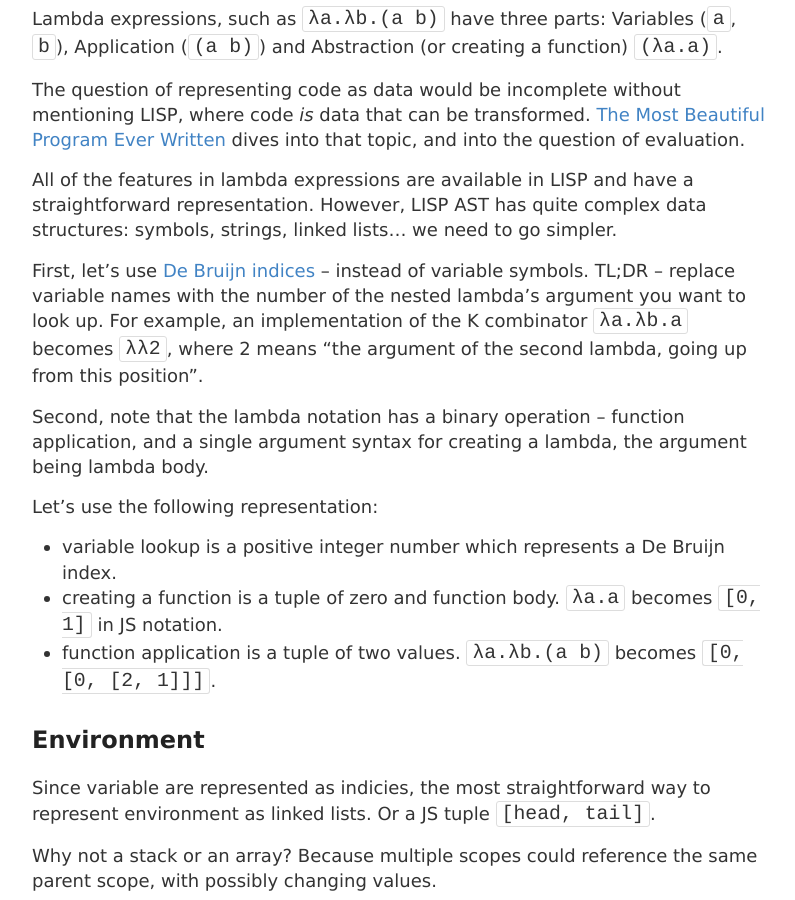
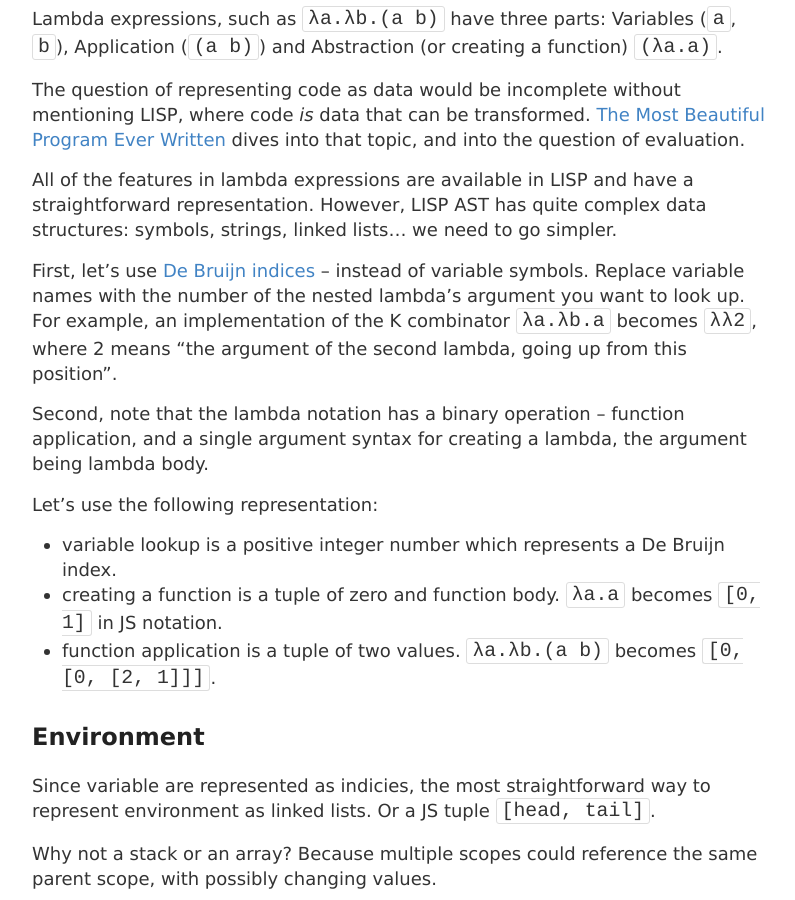
Before and after one commit to m1el/m1el.github.io, a Jekyll site: the page built from _posts/2018-01-25-smallest-lambda-eval.md, in a window 1280 px wide and 900 px high, scrolled down 558 px. Shown: the whole window, without its empty margins (238-1033 px from the left). Built offline with Jekyll 4.4.1, drawn with Linux system fonts in a browser that asks for light colours; some of the changed text lies outside the part shown.

Commit message:
removed unnecessary tldr

```diff
--- a/_posts/2018-01-25-smallest-lambda-eval.md
+++ b/_posts/2018-01-25-smallest-lambda-eval.md
@@ -27,7 +27,7 @@ All of the features in lambda expressions are available in LISP and have a strai
 However, LISP AST has quite complex data structures: symbols, strings, linked lists... we need to go simpler.
 
 First, let's use [De Bruijn indices][5] -- instead of variable symbols.
-TL;DR -- replace variable names with the number of the nested lambda's argument you want to look up.
+Replace variable names with the number of the nested lambda's argument you want to look up.
 For example, an implementation of the K combinator `λa.λb.a` becomes `λλ2`, where 2 means "the argument of the second lambda, going up from this position".
 
 Second, note that the lambda notation has a binary operation -- function application, and a single argument syntax for creating a lambda, the argument being lambda body.
```
Also changed, not shown: other parts of _posts/2018-01-25-smallest-lambda-eval.md (+2 -2 lines).
